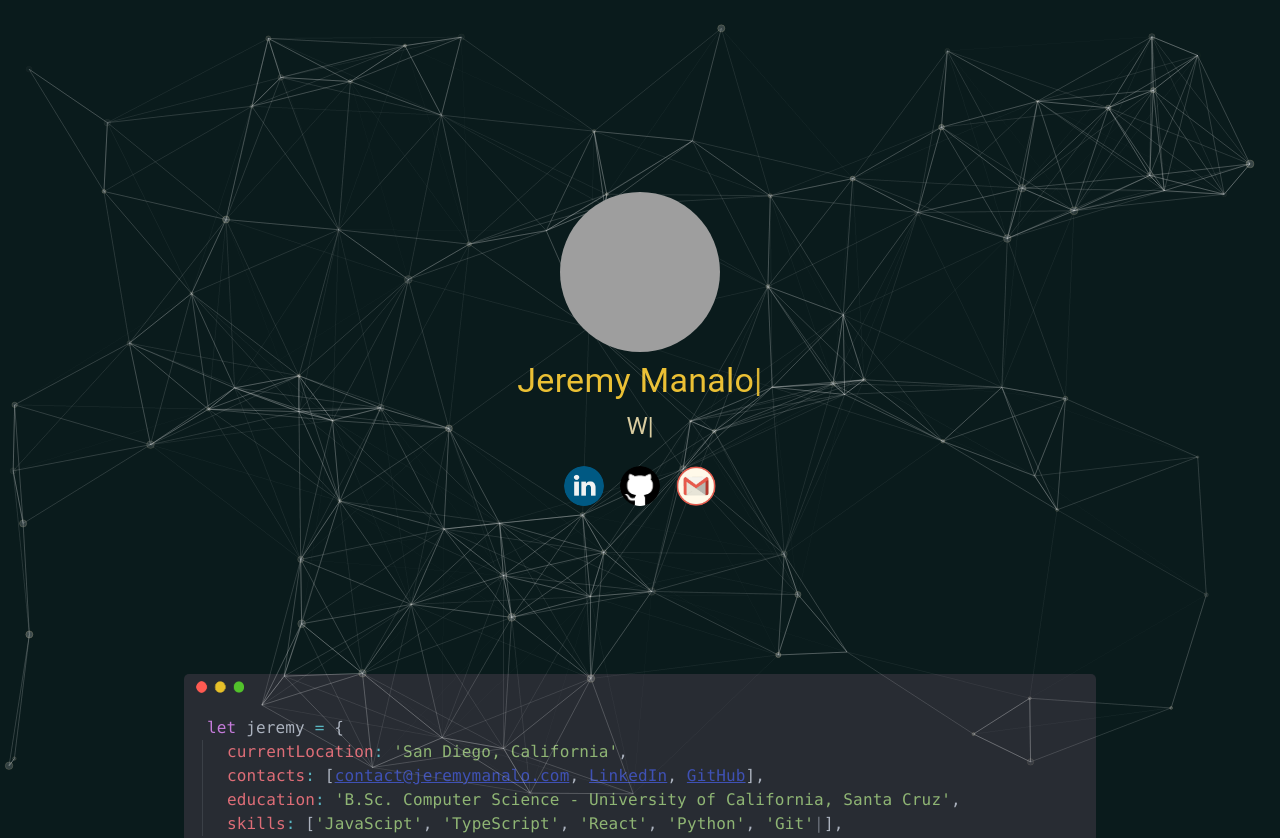
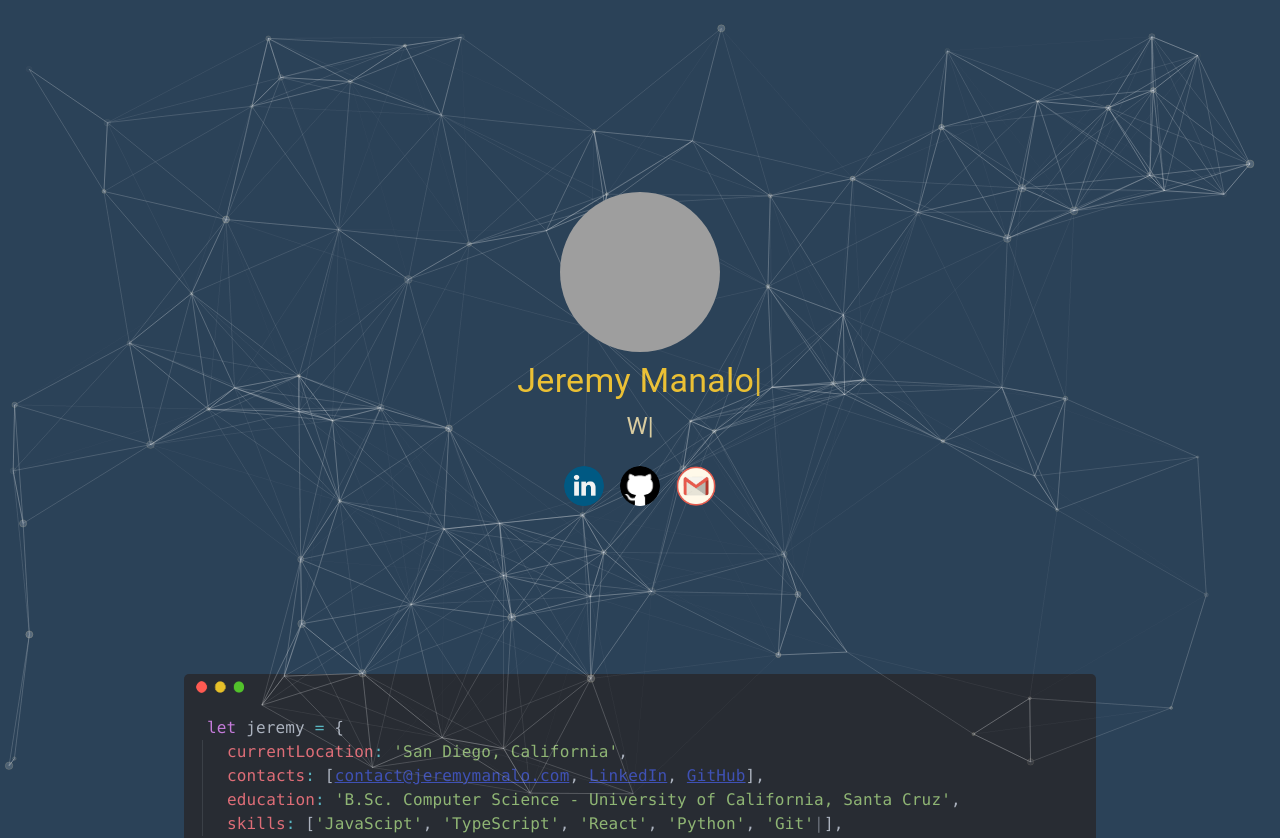
Before and after one commit to JeremyManalo/Portfolio, a React (Create React App) app in the folder client/: page / in a window 1280 px wide. Shown: the top 838 px of the page. Built offline with nearby package versions, Linux system fonts and the light colour scheme; grey boxes are pictures that could not be loaded.

Commit message:
added favicon image for public push

```diff
--- a/client/public/index.html
+++ b/client/public/index.html
@@ -2,7 +2,7 @@
 <html lang="en">
   <head>
     <meta charset="utf-8" />
-    <link rel="icon" href="%PUBLIC_URL%/favicon.ico" />
+    <link rel="icon" href="../src/images/favicon3.png" />
     <meta name="viewport" content="width=device-width, initial-scale=1" />
     <title>Jeremy Manalo - Portfolio</title>
   </head>
--- a/client/src/App.css
+++ b/client/src/App.css
@@ -1,3 +1,3 @@
 body {
-  background-color: #0a1b1c !important;
+  background-color: #2b4258 !important;
 }
```
Also changed, not shown: client/src/images/favicon3.png (added).
